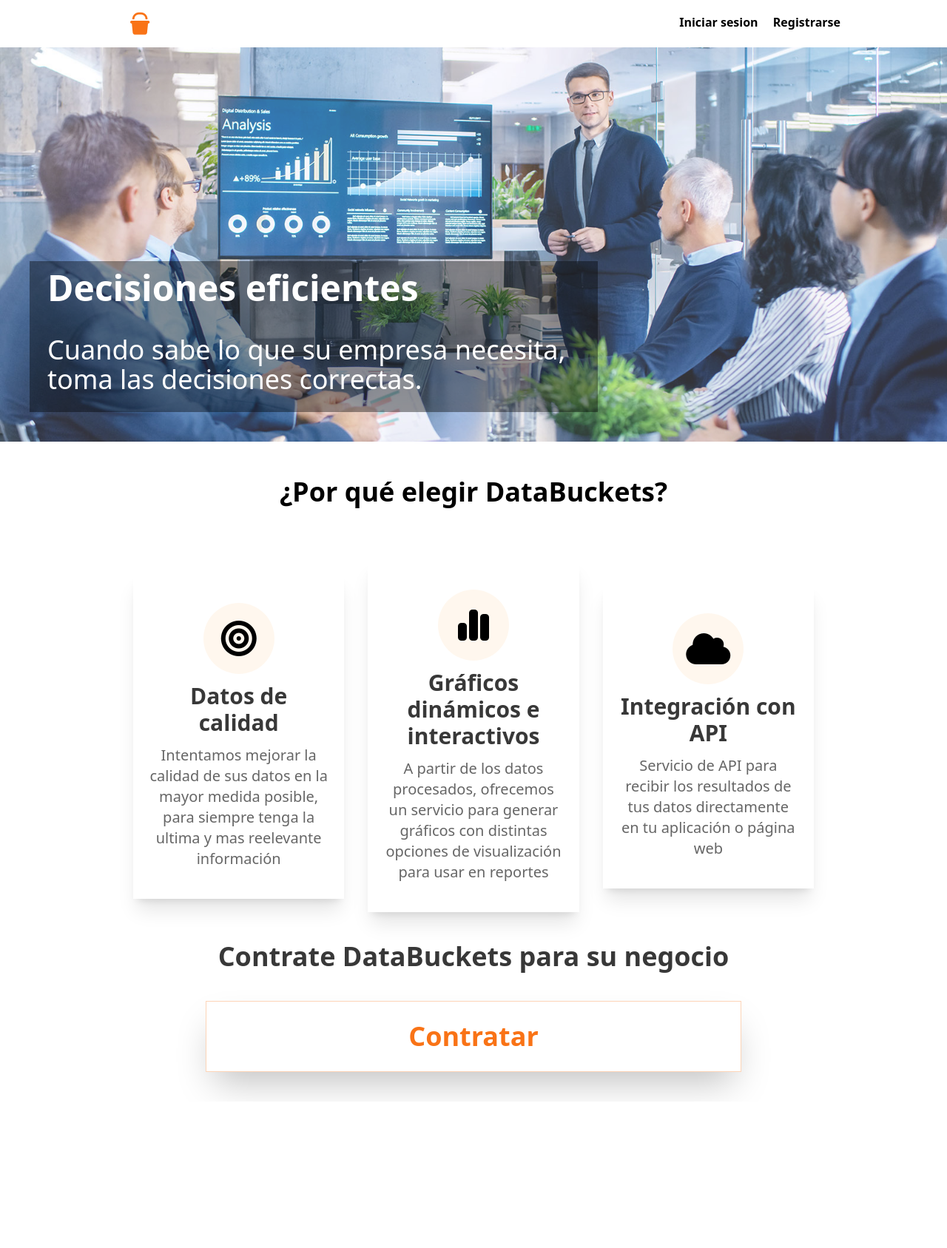
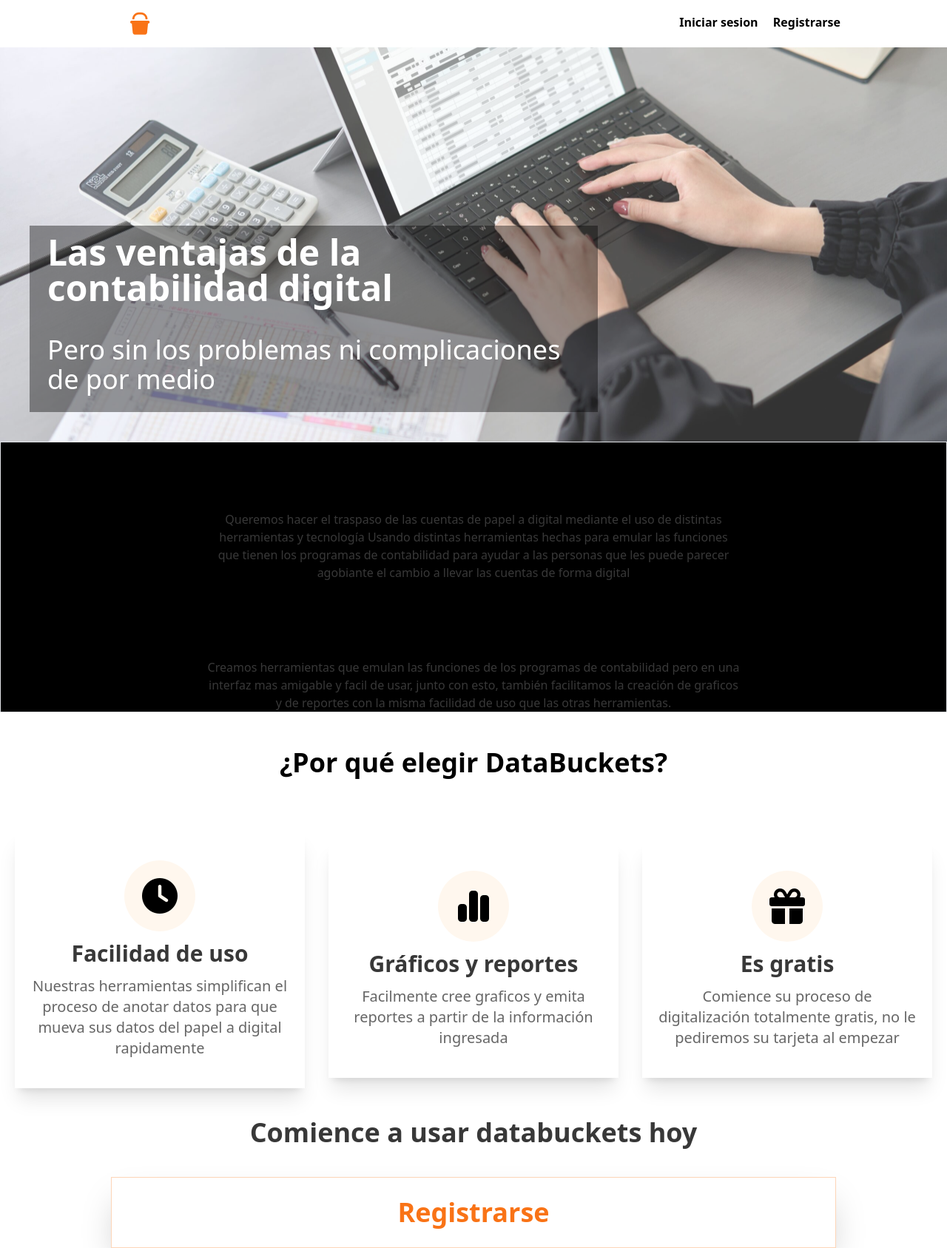
Before and after one commit to beramirezduocuc/DataBoxes_Capstone, a Django app: page / in a window 1280 px wide. Shown: the whole page at 74% size. Before the commit the page ends 1483 px from the top, so only its background shows below. Run offline with Django 5.2, Linux system fonts and the light colour scheme; parts of the project's set-up code (start-up, migrations or seed data) failed here and were passed over; some libraries are stand-ins or nearby versions.

Commit message:
cambios home

```diff
--- a/landing/templates/landing/home.html
+++ b/landing/templates/landing/home.html
@@ -4,6 +4,7 @@
 {% tailwind_preload_css %}
 {% tailwind_css %}
 {% block title %} Home {% endblock title %}
+
 <!DOCTYPE html>
 <html lang="en">
 {% block content %}
@@ -14,6 +15,7 @@
     <meta name="viewport" content="width=device-width, initial-scale=1.0">
     <title>Home</title>
 </head>
+
 <div class="h-screen w-screen">
     {% include 'landing/navbar.html' %}
 
@@ -21,42 +23,41 @@
     <div class="w-full h-2/3 flex overflow-hidden ">
         <div class="h-full flex flex-row flex-nowrap transition-all duration-500 ease-in-out" id="slider-inner">
 
-
             <!-- Slide 1 -->
             <div class="w-full h-full flex-shrink-0 relative">
-                <img src="{% static 'img/corp_img1.jpg' %}" alt="" class="w-full h-full object-cover opacity-80">
+                <img src="{% static 'img/contabilidad4.jpg' %}" alt="" class="w-full h-full object-cover opacity-80">
                 <div class="w-4/5 h-auto bg-black bg-opacity-40 flex flex-col p-6 pt-3 ml-4 z-10 gap-y-10 text-wrap self-center absolute bottom-10
                             lg:w-3/5 lg:ml-10
                             xl:h-auto 2xl:h-auto">
 
                     <p class="text-white text-4xl font-extrabold
                                 sm:text-5xl">
-                        Decisiones eficientes
+                        Las ventajas de la contabilidad digital
                     </p>
                     <p class="text-white text-xl font-semibold
                                 sm:text-4xl sm:font-normal
                                 2xl:text-5xl">
-                        Cuando sabe lo que su empresa necesita, toma las decisiones correctas.
+                        Pero sin los problemas ni complicaciones de por medio
                     </p>
                 </div>
             </div>
+            <!-- Slide 1 -->
 
-            <!-- Slide 1 -->
             <!-- Slide 2 -->
             <div class="w-full h-full flex-shrink-0 relative">
-                <img src="{% static 'img/corp_img2.jpg' %}" alt="" class="w-full h-full object-cover opacity-80">
+                <img src="{% static 'img/contabilidad3.jpg' %}" alt="" class="w-full h-full object-cover opacity-80">
                 <div class="w-4/5 h-auto bg-black bg-opacity-40 flex flex-col p-6 pt-3 ml-4 z-10 gap-y-10 text-wrap self-center absolute bottom-10
                             lg:w-3/5 lg:ml-10
                             xl:h-auto 2xl:h-auto">
 
                     <p class="text-white text-4xl font-extrabold
                                 sm:text-5xl">
-                        No gaste mas tiempo
+                        Facilite las cuentas de su negocio
                     </p>
                     <p class="text-white text-xl font-semibold
                                 sm:text-4xl sm:font-normal
                                 2xl:text-5xl">
-                        Nosotros procesamos y visualizamos sus datos, mientras usted se enfoca en lo necesario.
+                        Se acabaron los tiempos de calcular las cuentas a mano
                     </p>
                 </div>
             </div>
@@ -64,16 +65,43 @@
         </div>
     </div>
 
+    <div class="w-full bg-black bg-opacity-10 pb-20 border-gray-200 border border-opacity-60">
+    <div class="w-3/4 h-max flex flex-col mx-auto
+    text-center space-y-3
+    self-center justify-self-center text-wrap items-center">
+
+    <span class="flex justify-center text-2xl font-extrabold pt-12 w-full self-center">
+        Nuestra misión
+    </span>
+
+        <p class="font-3xl font-deep-gray-custom w-3/4">
+            Queremos hacer el traspaso de las cuentas de papel a digital mediante el uso de distintas herramientas y tecnología
+            Usando distintas herramientas hechas para emular las funciones que tienen los programas de contabilidad
+            para ayudar a las personas que les puede parecer agobiante el cambio a llevar las cuentas de forma digital
+        </p>
+
+    <span class="flex justify-center text-2xl font-extrabold pt-12 w-full self-center">
+        ¿Como lo hacemos?
+    </span>
+    <p class="font-3xl font-deep-gray-custom w-3/4">
+        Creamos herramientas que emulan las funciones de los programas de contabilidad pero en una interfaz mas amigable y facil de usar,
+        junto con esto, también facilitamos la creación de graficos y de reportes con la misma facilidad de uso que las otras herramientas.
+    </p>
+        </div>
+    </div>
 
     <div class="w-full h-max flex flex-col
-    xl:w-3/4 xl:mx-auto">
+    xl:w-3/4 xl:mx-auto text-center">
 
-        <span class="flex justify-center text-4xl font-extrabold pt-12 w-full self-center text-center">
+        <span class="flex justify-center text-4xl font-extrabold pt-12 w-full self-center">
             ¿Por qué elegir DataBuckets?
         </span>
 
+
+    </div>
         <!-- Tarjetas -->
         <div class="w-4/5 text-center py-10 px-5 mt-8 justify-center self-center space-y-3 shadow-none
+        mx-auto
         xl:flex
         xl:flex-row
         xl:w-full
@@ -85,11 +113,12 @@
             xl:w-1/3
             xl:min-h-full">
             <div class="w-24 h-24 mx-auto bg-orange-200 bg-opacity-20 rounded-full flex justify-center items-center">
-                <i class="fa-solid fa-bullseye text-5xl"></i>
+                <i class="fa-solid fa-clock text-5xl"></i>
             </div>
-            <p class="font-bold text-3xl font-deep-gray-custom">Datos de calidad</p>
-            <p class="text-xl font-gray-custom">Intentamos mejorar la calidad de sus datos en la mayor medida posible,
-                para siempre tenga la ultima y mas reelevante información</p>
+            <p class="font-bold text-3xl font-deep-gray-custom">Facilidad de uso</p>
+            <p class="text-xl font-gray-custom">Nuestras herramientas simplifican el proceso de anotar datos
+                para que mueva sus datos del papel a digital rapidamente
+            </p>
         </div>
 
         <!-- Tarjeta #2 -->
@@ -99,8 +128,8 @@
             <div class="w-24 h-24 mx-auto bg-orange-200 bg-opacity-20 rounded-full flex justify-center items-center">
                 <i class="fa-solid fa-chart-simple text-5xl"></i>
             </div>
-            <p class="font-bold text-3xl font-deep-gray-custom">Gráficos dinámicos e interactivos</p>
-            <p class="text-xl font-gray-custom">A partir de los datos procesados, ofrecemos un servicio para generar gráficos con distintas opciones de visualización para usar en reportes</p>
+            <p class="font-bold text-3xl font-deep-gray-custom">Gráficos y reportes</p>
+            <p class="text-xl font-gray-custom">Facilmente cree graficos y emita reportes a partir de la información ingresada</p>
         </div>
 
         <!-- Tarjeta #3 -->
@@ -108,36 +137,41 @@
             xl:w-1/3
             xl:min-h-full">
             <div class="w-24 h-24 mx-auto bg-orange-200 bg-opacity-20 rounded-full flex justify-center items-center">
-                <i class="fa-solid fa-cloud text-5xl"></i>
+                <i class="fa-solid fa-gift text-5xl"></i>
             </div>
-            <p class="font-bold text-3xl font-deep-gray-custom">Integración con API</p>
-            <p class="text-xl font-gray-custom">Servicio de API para recibir los resultados de tus datos directamente en tu aplicación o página web</p>
+            <p class="font-bold text-3xl font-deep-gray-custom">Es gratis</p>
+            <p class="text-xl font-gray-custom">Comience su proceso de digitalización totalmente gratis, no le pediremos su tarjeta al empezar</p>
         </div>
     </div>
 
 
         <!-- Texto y botón "Contratar" al final -->
-        <div class="flex flex-col space-y-10 px-7 mb-10 w-full">
+        <div class="flex flex-col space-y-10 px-7 mb-10 w-full pb-20">
 
             <p class="text-center font-extrabold font-deep-gray-custom text-4xl">
-                Contrate DataBuckets para su negocio
+                Comience a usar databuckets hoy
             </p>
             <a href="{% url 'user_register' %}" class="self-center w-4/5 h-24">
-            <button class="border border-orange-500 border-opacity-30 w-full h-24 text-center shadow-2xl self-center text-4xl font-black text-orange-500
+            <button class="border border-orange-500 border-opacity-30 w-full h-24 text-center
+            shadow-2xl self-center text-4xl font-black text-orange-500
             hover:bg-orange-500
             hover:text-white
             transition-all
-            duration-300 t
-            ransform hover:scale-105">
-                <p>Contratar</p>
+            duration-300
+            transform hover:scale-105">
+                <p>Registrarse</p>
             </button>
         </a>
         </div>
     </div>
 
 
+
+
+
 <script src="{% static 'js/slider.js' %}"></script>
 
 
 {% endblock content %}
+
 </html>
```
Also changed, not shown: landing/static/img/contabilidad1.jpg (added), landing/static/img/contabilidad2.jpg (added), landing/static/img/contabilidad3.jpg (added), landing/static/img/contabilidad4.jpg (added), landing/static/img/papeles1.jpeg (added).
